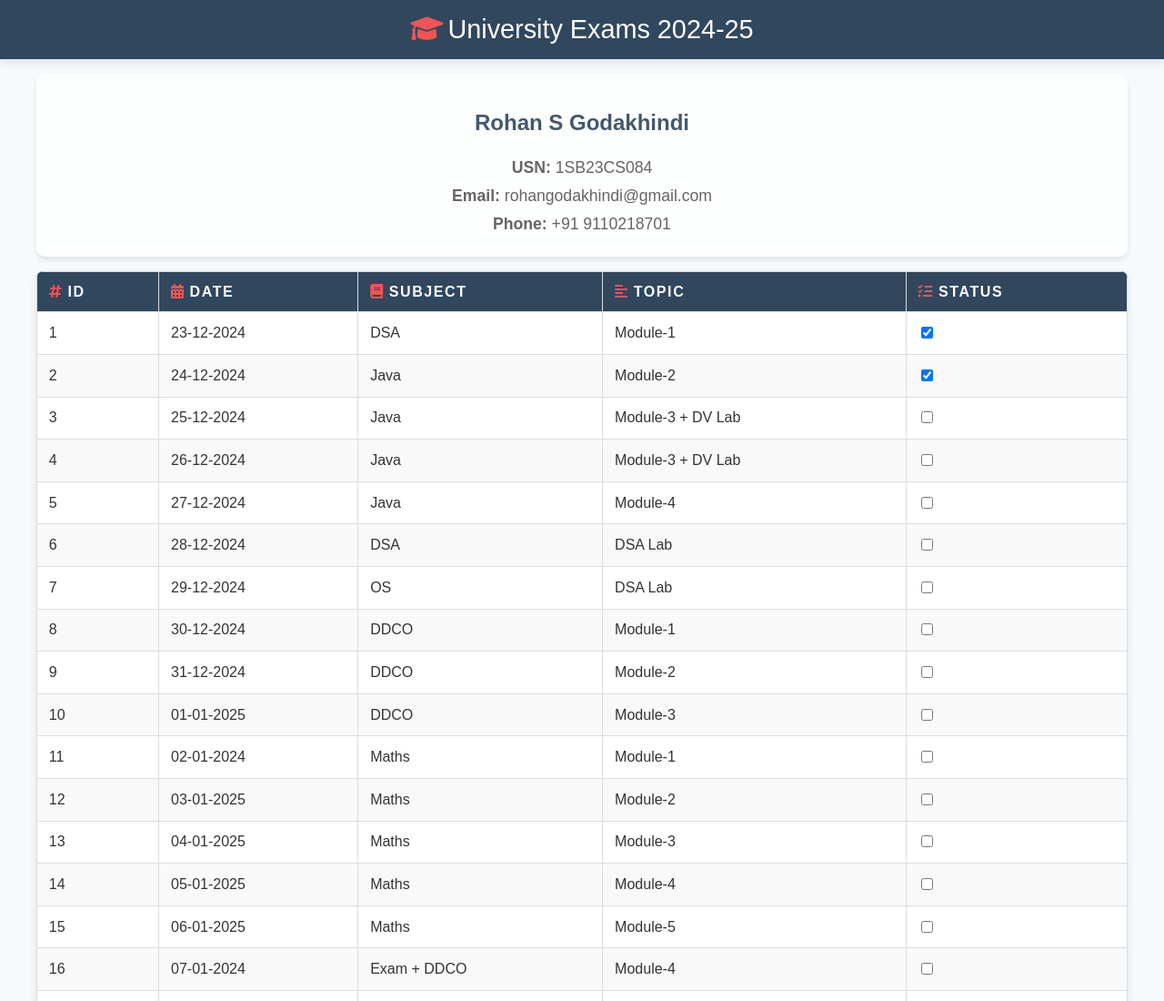
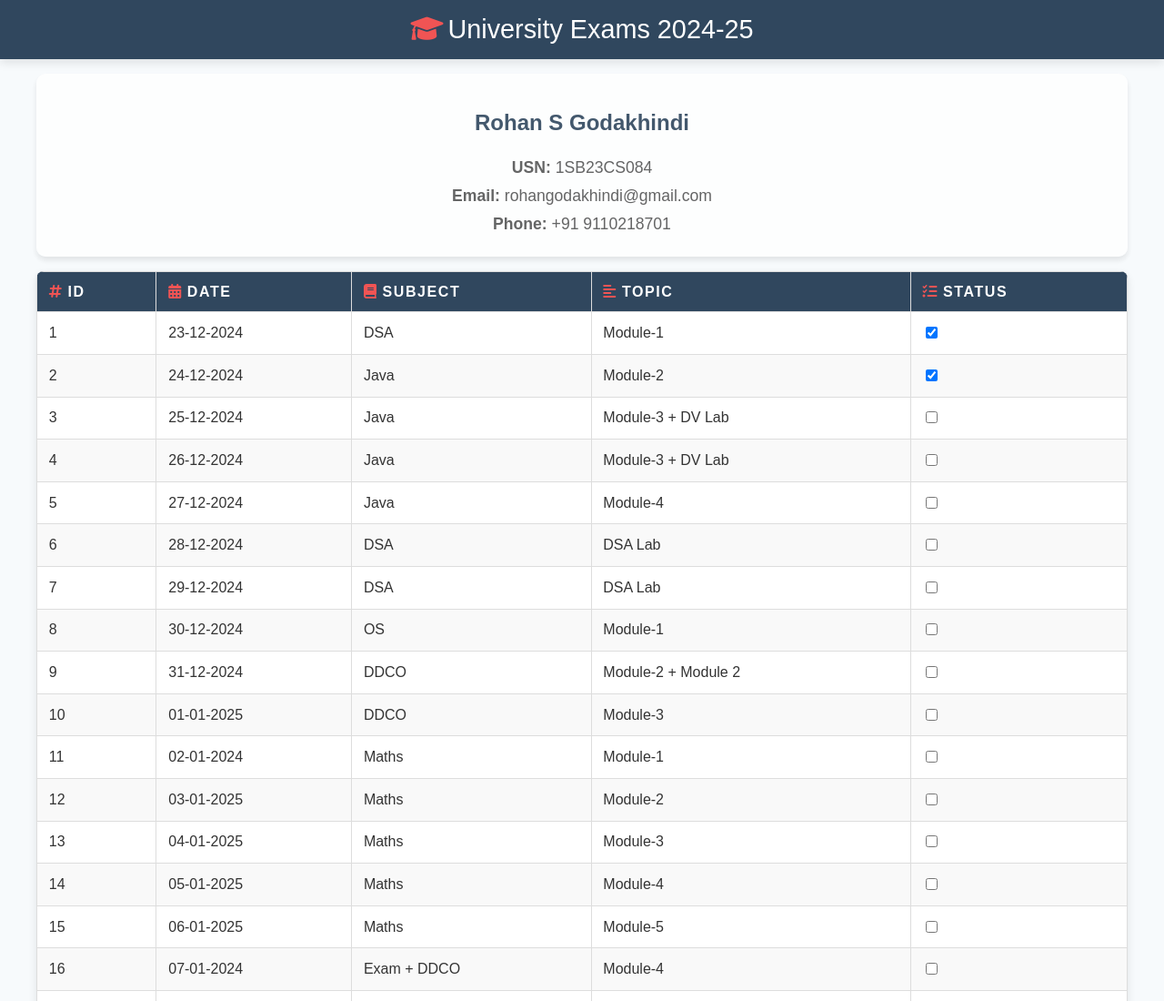
Before and after one commit to Rohang2004/examtime, a plain HTML site: page index.html in a window 1280 px wide. Shown: the top 1100 px of the page at 91% size. Drawn offline with Linux system fonts and the light colour scheme.

Commit message:
Update index.html

```diff
--- a/index.html
+++ b/index.html
@@ -258,9 +258,9 @@
         { id: 4, date: "26-12-2024", subject: "Java", topic: "Module-3 + DV Lab", status: false },
         { id: 5, date: "27-12-2024", subject: "Java", topic: "Module-4", status: false },
         { id: 6, date: "28-12-2024", subject: "DSA", topic: "DSA Lab", status: false },
-        { id: 7, date: "29-12-2024", subject: "OS", topic: "DSA Lab", status: false },
-        { id: 8, date: "30-12-2024", subject: "DDCO", topic: "Module-1", status: false },
-        { id: 9, date: "31-12-2024", subject: "DDCO", topic: "Module-2", status: false },
+        { id: 7, date: "29-12-2024", subject: "DSA", topic: "DSA Lab", status: false },
+        { id: 8, date: "30-12-2024", subject: "OS", topic: "Module-1", status: false },
+        { id: 9, date: "31-12-2024", subject: "DDCO", topic: "Module-2 + Module 2", status: false },
         { id: 10, date: "01-01-2025", subject: "DDCO", topic: "Module-3", status: false },
         { id: 11, date: "02-01-2024", subject: "Maths", topic: "Module-1", status: false },
         { id: 12, date: "03-01-2025", subject: "Maths", topic: "Module-2", status: false },
```
